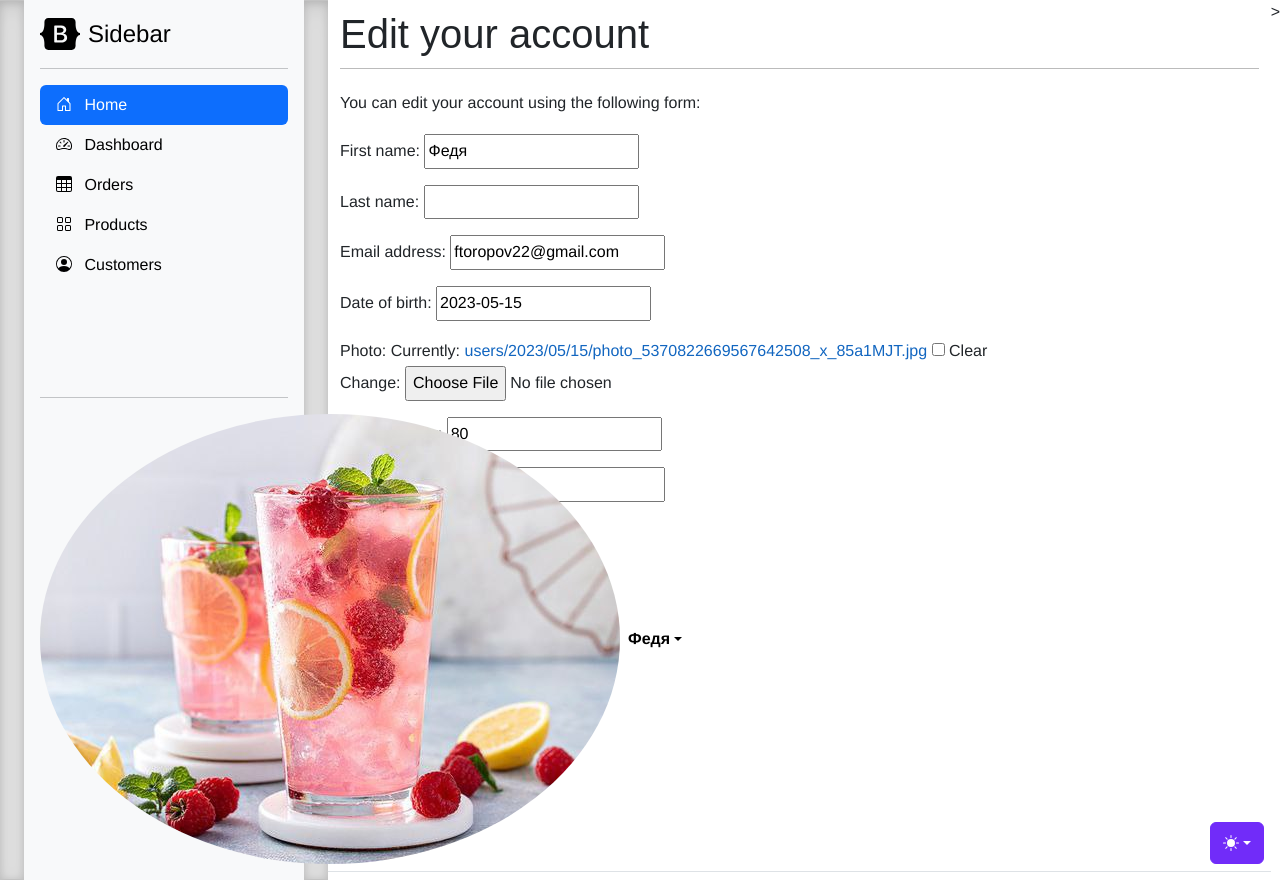
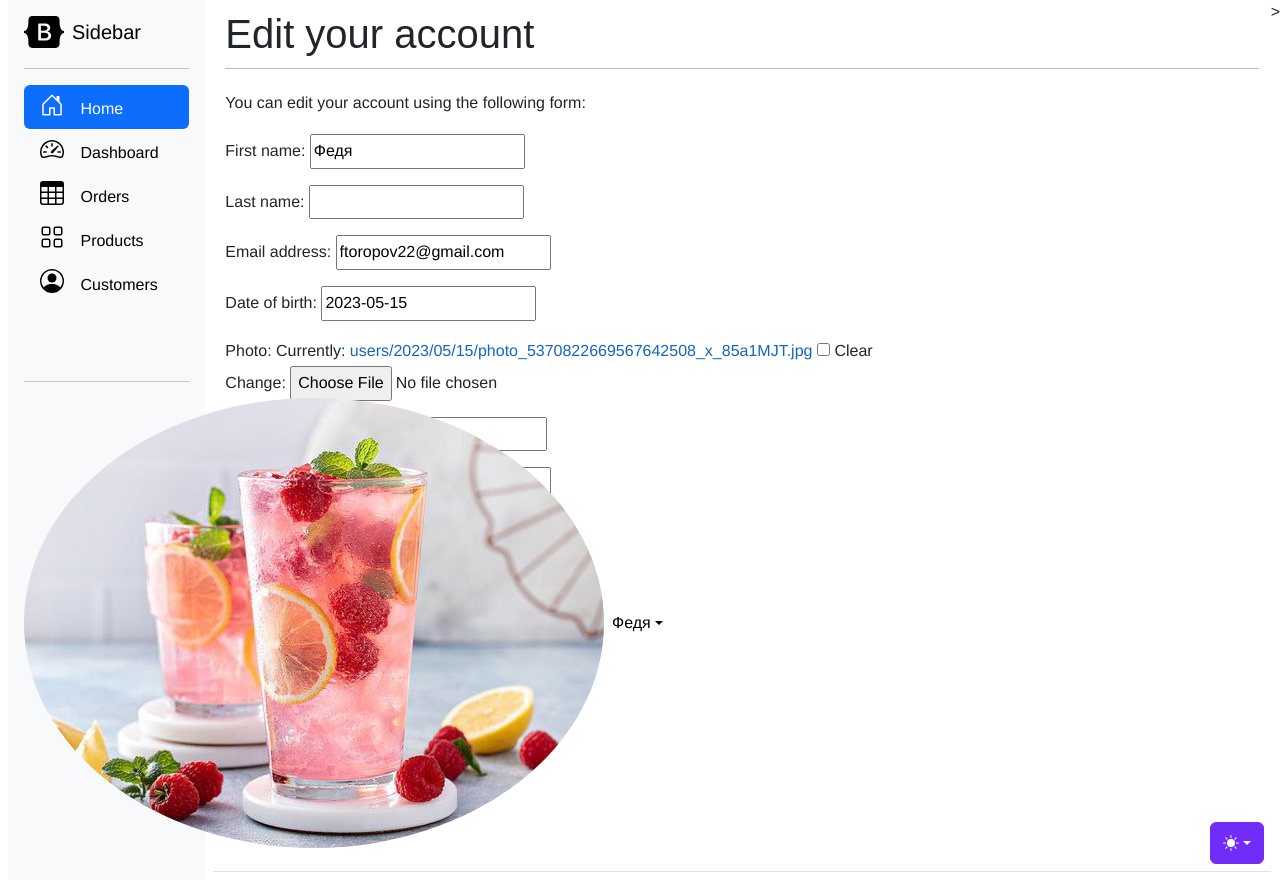
Before and after one commit to fatoropov/smart_kitchen, a Django app: page /account/edit/ in a window 1280 px wide. Run offline with Django 4.2, Linux system fonts and the light colour scheme; a user stored in the database is signed in; data comes from the database, SQL or seed files in the repository; both versions use the stored data as it was after the commit; some libraries are stand-ins or nearby versions; some web fonts are replaced.

Commit message:
fix sidebar

```diff
--- a/smart_kitchen/account/templates/account/base.html
+++ b/smart_kitchen/account/templates/account/base.html
@@ -105,54 +105,51 @@
 
     <main class="d-flex flex-nowrap pg-5">
       {% block sidebar %}
-      <h1 class="visually-hidden">Sidebars examples</h1>
-
-      <div class="b-example-divider b-example-vr"></div>
-
-      <div class="d-flex flex-column flex-shrink-0 p-3 bg-body-tertiary" style="width: 280px;">
-        <a href="/" class="d-flex align-items-center mb-3 mb-md-0 me-md-auto link-body-emphasis text-decoration-none">
+      <div class="col-auto col-md-3 col-xl-2 px-sm-2 px-0">
+        <div class="d-flex flex-column flex-shrink-0 p-3 bg-body-tertiary min-vh-100">
+          <a href="/" class="d-flex align-items-center mb-3 mb-md-1 link-body-emphasis text-decoration-none">
             <svg class="bi pe-none me-2" width="40" height="32"><use xlink:href="#bootstrap"/></svg>
-          <span class="fs-4">Sidebar</span>
+            <span class="fs-5 d-none d-sm-inline">Sidebar</span>
           </a>
           <hr>
           <ul class="nav nav-pills flex-column mb-auto">
             <li class="nav-item">
               <a href="#" class="nav-link active" aria-current="page">
-              <svg class="bi pe-none me-2" width="16" height="16"><use xlink:href="#home"/></svg>
-              Home
+                <svg class="fs-4 bi pe-none me-2" width="24" height="24"><use xlink:href="#home"/></svg>
+                <text class="ms-1 d-none d-sm-inline">Home</text>
               </a>
             </li>
             <li>
               <a href="#" class="nav-link link-body-emphasis">
-              <svg class="bi pe-none me-2" width="16" height="16"><use xlink:href="#speedometer2"/></svg>
-              Dashboard
+                <svg class="fs-4 bi pe-none me-2" width="24" height="24"><use xlink:href="#speedometer2"/></svg>
+                <span class="ms-1 d-none d-sm-inline">Dashboard</span>
               </a>
             </li>
             <li>
               <a href="#" class="nav-link link-body-emphasis">
-              <svg class="bi pe-none me-2" width="16" height="16"><use xlink:href="#table"/></svg>
-              Orders
+                <svg class="fs-4 bi pe-none me-2" width="24" height="24"><use xlink:href="#table"/></svg>
+                <span class="ms-1 d-none d-sm-inline">Orders</span>
               </a>
             </li>
             <li>
               <a href="#" class="nav-link link-body-emphasis">
-              <svg class="bi pe-none me-2" width="16" height="16"><use xlink:href="#grid"/></svg>
-              Products
+                <svg class="fs-4 bi pe-none me-2" width="24" height="24"><use xlink:href="#grid"/></svg>
+                <span class="ms-1 d-none d-sm-inline">Products</span>
               </a>
             </li>
             <li>
               <a href="#" class="nav-link link-body-emphasis">
-              <svg class="bi pe-none me-2" width="16" height="16"><use xlink:href="#people-circle"/></svg>
-              Customers
+                <svg class="fs-4 bi pe-none me-2" width="24" height="24"><use xlink:href="#people-circle"/></svg>
+                <span class="ms-1 d-none d-sm-inline">Customers</span>
               </a>
             </li>
           </ul>
           {% if user.is_authenticated %}
             <hr>
-          <div class="dropdown">
-            <a href="{% url 'user_detail' request.user.username %}" class="d-flex align-items-center link-body-emphasis text-decoration-none dropdown-toggle" data-bs-toggle="dropdown" aria-expanded="false">
-              <img src="{% thumbnail request.user.profile.photo 50x0 %}" alt="Изображение профиля" class="rounded-circle me-2">
-              <strong>{{ request.user.get_full_name }}</strong>
+            <div class="dropdown mb-3">
+              <a href="{% url 'user_detail' request.user.username %}" class="d-flex align-items-center link-body-emphasis text-decoration-none dropdown-toggle d-sm-inline-dropdown-toggle" data-bs-toggle="dropdown" aria-expanded="false">
+                <img src="{% thumbnail request.user.profile.photo 50x0 %}" alt="Изображение профиля" class="fs-4 rounded-circle me-2">
+                <span class="d-none d-sm-inline">{{ request.user.get_full_name }}</span>
               </a>
               <ul class="dropdown-menu text-small shadow">
                 <li><a class="dropdown-item" href="{% url 'user_detail' request.user.username %}">Моя страница</a></li>
@@ -163,10 +160,9 @@
             </div>
           {% endif %}
         </div>
+      </div>
 
-      <div class="b-example-divider b-example-vr"></div>
       {% endblock %}
-
 
       <div class="container pb-2 mb-2 border-bottom">
         {% block page_header %}{% endblock page_header %}
```
Also changed, not shown: smart_kitchen/db.sqlite3, 1 other file. Lines whose indentation alone changed are shown as unchanged.
